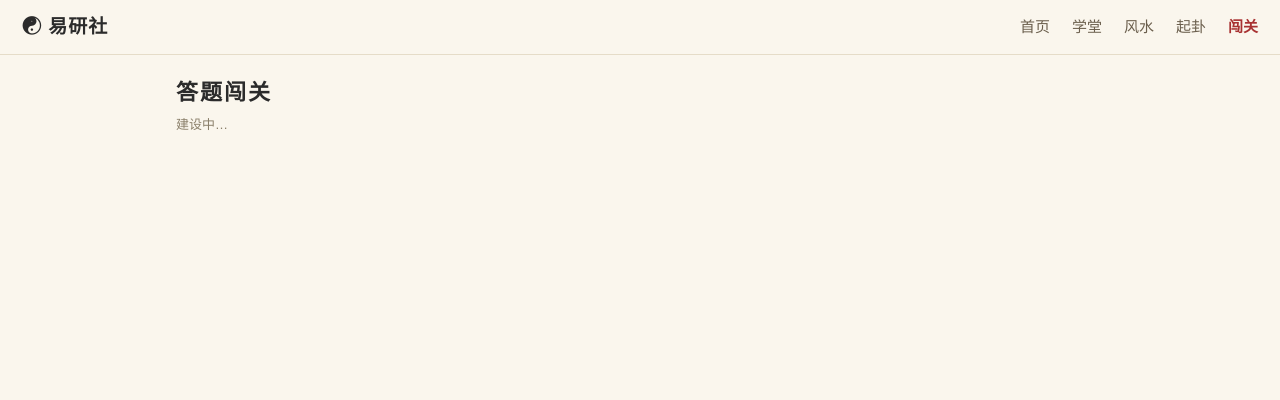
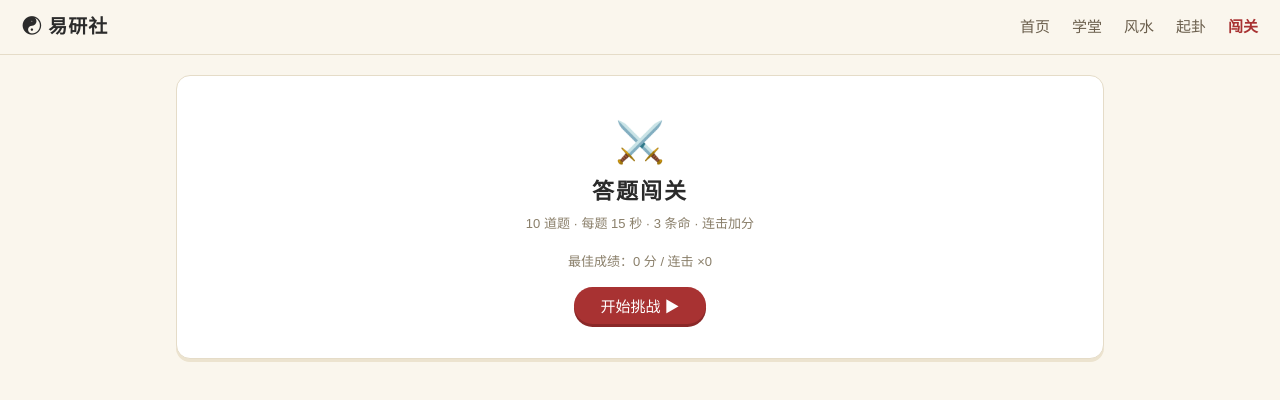
Before and after one commit to EKD5-dg/ai-yiyanshe-study, a Vue app: page /quiz in a window 1280 px wide. Shown: the top 400 px of the page. Built offline with nearby package versions, Linux system fonts and the light colour scheme.

Commit message:
feat: 限时答题闯关玩法

```diff
--- a/src/views/QuizView.vue
+++ b/src/views/QuizView.vue
@@ -1,6 +1,128 @@
+<script setup>
+import { ref, onUnmounted } from 'vue'
+import { useProgressStore } from '../stores/progress'
+import { comboScore } from '../utils/scoring'
+import quizBank from '../data/quiz.json'
+
+const store = useProgressStore()
+const phase = ref('start')   // start | playing | over
+const questions = ref([])
+const qIdx = ref(0)
+const lives = ref(3)
+const score = ref(0)
+const combo = ref(0)
+const maxCombo = ref(0)
+const rightCount = ref(0)
+const timeLeft = ref(15)
+const picked = ref(null)     // 本题选择（锁定后显示对错）
+let timer = null
+
+function shuffle(arr) {
+  const a = [...arr]
+  for (let i = a.length - 1; i > 0; i--) {
+    const j = Math.floor(Math.random() * (i + 1));
+    [a[i], a[j]] = [a[j], a[i]]
+  }
+  return a
+}
+
+function start() {
+  questions.value = shuffle(quizBank).slice(0, 10)
+  qIdx.value = 0; lives.value = 3; score.value = 0
+  combo.value = 0; maxCombo.value = 0; rightCount.value = 0
+  phase.value = 'playing'
+  nextTick_()
+}
+
+function nextTick_() {
+  picked.value = null
+  timeLeft.value = 15
+  clearInterval(timer)
+  timer = setInterval(() => {
+    timeLeft.value--
+    if (timeLeft.value <= 0) settle(-1)
+  }, 1000)
+}
+
+function settle(i) {
+  clearInterval(timer)
+  picked.value = i
+  const q = questions.value[qIdx.value]
+  if (i === q.answer) {
+    combo.value++
+    maxCombo.value = Math.max(maxCombo.value, combo.value)
+    score.value += comboScore(combo.value)
+    rightCount.value++
+  } else {
+    combo.value = 0
+    lives.value--
+  }
+  setTimeout(() => {
+    if (lives.value <= 0 || qIdx.value >= 9) {
+      phase.value = 'over'
+      store.finishQuiz(score.value, maxCombo.value)
+    } else {
+      qIdx.value++
+      nextTick_()
+    }
+  }, 900)
+}
+
+onUnmounted(() => clearInterval(timer))
+</script>
+
 <template>
   <div class="page">
-    <h1 class="page-title">答题闯关</h1>
-    <p class="page-sub">建设中…</p>
+    <!-- 开始 -->
+    <div v-if="phase === 'start'" class="card center">
+      <div style="font-size:40px">⚔️</div>
+      <h1 class="page-title">答题闯关</h1>
+      <p class="page-sub">10 道题 · 每题 15 秒 · 3 条命 · 连击加分</p>
+      <p class="best">最佳成绩：{{ store.quizBest.score }} 分 / 连击 ×{{ store.quizBest.combo }}</p>
+      <button class="btn" @click="start">开始挑战 ▶</button>
+    </div>
+
+    <!-- 答题 -->
+    <div v-else-if="phase === 'playing'">
+      <div class="hud">
+        <span>❤️ {{ lives }}</span>
+        <span>🔥 ×{{ combo }}</span>
+        <span>⭐ {{ score }}</span>
+        <span class="timer" :class="{ danger: timeLeft <= 5 }">⏱ {{ timeLeft }}s</span>
+      </div>
+      <div class="progress-track"><div class="progress-fill" :style="{ width: (qIdx) * 10 + '%' }"></div></div>
+      <h2 class="question">{{ qIdx + 1 }}. {{ questions[qIdx].q }}</h2>
+      <div class="options">
+        <button v-for="(op, i) in questions[qIdx].options" :key="i" class="card option"
+          :disabled="picked !== null"
+          :class="{ right: picked !== null && i === questions[qIdx].answer, wrong: picked === i && i !== questions[qIdx].answer }"
+          @click="settle(i)">{{ op }}</button>
+      </div>
+      <p v-if="picked !== null" class="explain">{{ questions[qIdx].explain }}</p>
+    </div>
+
+    <!-- 结算 -->
+    <div v-else class="card center">
+      <div style="font-size:40px">{{ rightCount >= 8 ? '🏆' : rightCount >= 5 ? '🎉' : '💪' }}</div>
+      <h2>得分 {{ score }}</h2>
+      <p>答对 {{ rightCount }}/{{ qIdx + 1 }} · 最高连击 ×{{ maxCombo }} · 灵蕴值 +{{ Math.round(score / 2) }}</p>
+      <p v-if="store.lastUnlocked.length" class="unlock">🏅 新徽章：{{ store.lastUnlocked.map(b => b.name).join('、') }}</p>
+      <button class="btn" @click="start">再来一局</button>
+      <RouterLink to="/" class="btn btn-ghost" style="margin-left:10px">回首页</RouterLink>
+    </div>
   </div>
 </template>
+
+<style scoped>
+.center { text-align: center; padding: 34px; }
+.best { font-size: 13px; color: var(--muted); margin: 8px 0 14px; }
+.hud { display: flex; gap: 16px; font-size: 15px; margin-bottom: 8px; }
+.timer.danger { color: var(--cinnabar); font-weight: bold; }
+.question { margin: 14px 0; }
+.options { display: grid; gap: 10px; }
+.option { cursor: pointer; text-align: left; font-size: 14px; }
+.option.right { border-color: var(--good); background: #f0f8f4; }
+.option.wrong { border-color: var(--cinnabar); background: #fbf0f0; }
+.explain { font-size: 13px; color: var(--ink-2); margin-top: 10px; }
+.unlock { color: var(--cinnabar); font-size: 14px; }
+</style>
```
